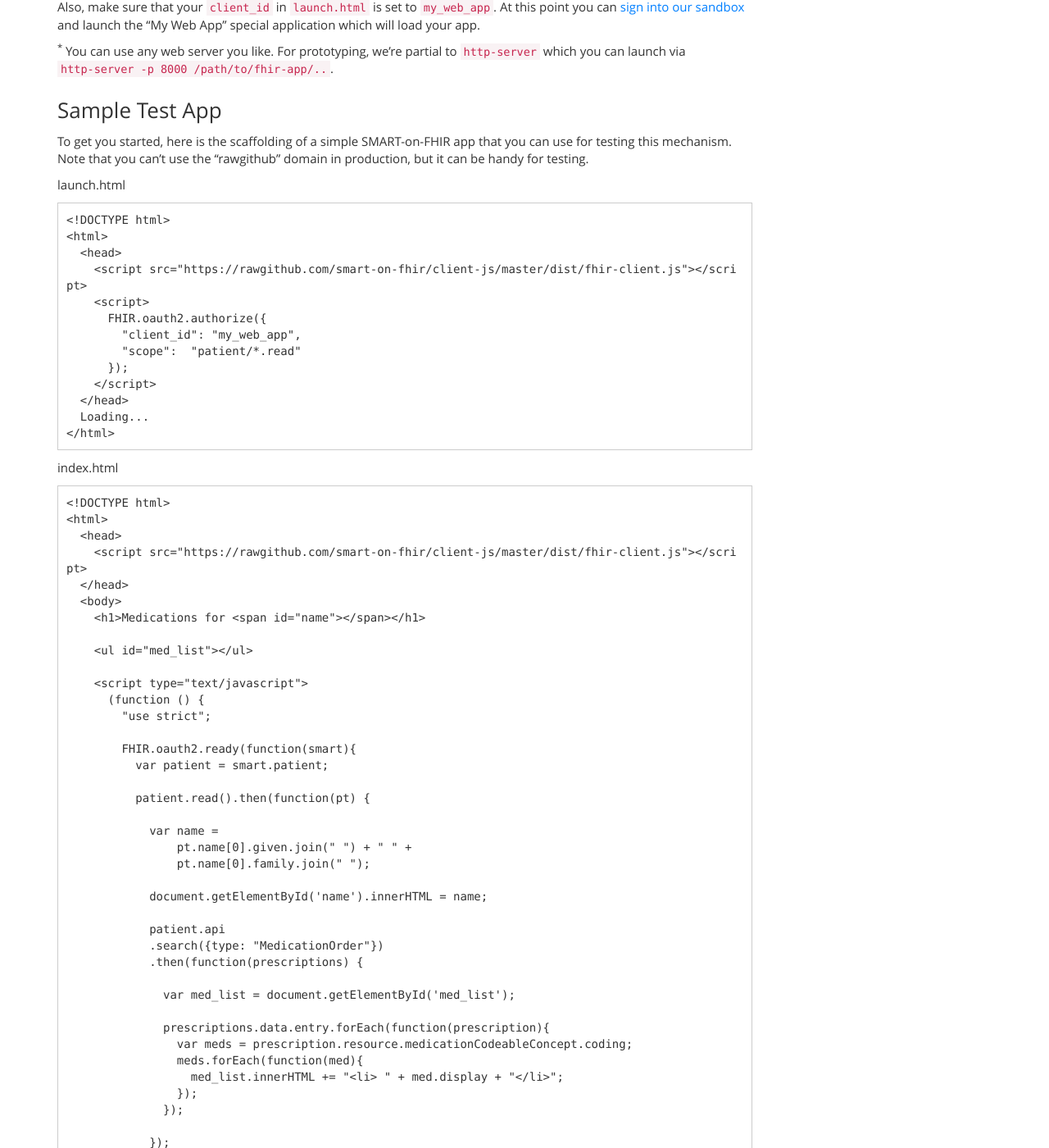
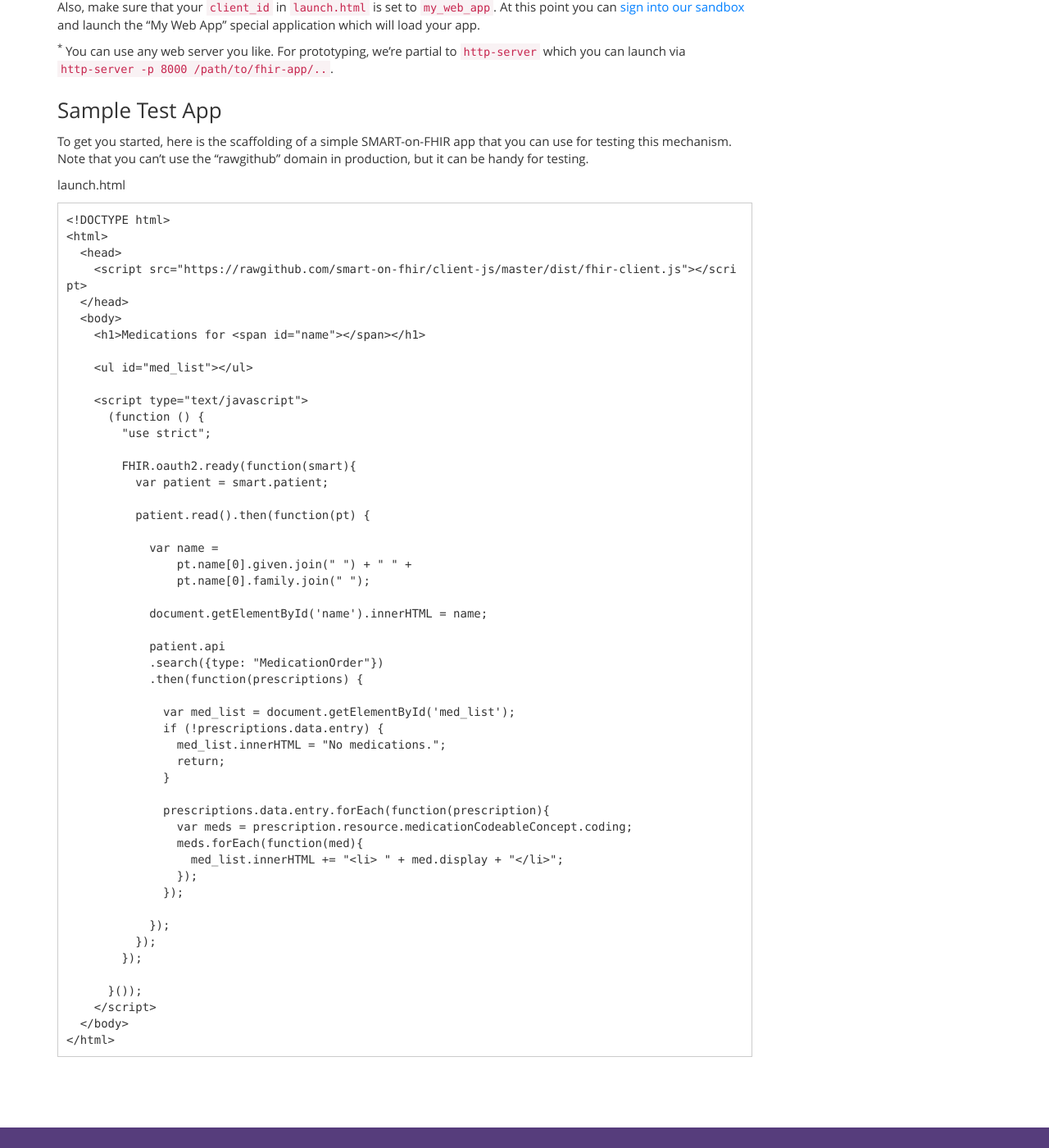
Before and after one commit to smart-on-fhir/smart-on-fhir.github.io, a Jekyll site: the page built from tutorials/testing/index.md, in a window 1280 px wide and 1400 px high, scrolled down 477 px. Shown: the whole window at 82% size. Built offline with Jekyll 4.4.1, drawn with Linux system fonts in a browser that asks for light colours; Markdown is read by kramdown in place of the engine named in the settings; some of the changed text lies outside the part shown.

Commit message:
Add a "no meds" message when med list is empty.

````diff
--- a/tutorials/testing/index.md
+++ b/tutorials/testing/index.md
@@ -38,24 +38,6 @@ launch.html
 <html>
   <head>
     <script src="https://rawgithub.com/smart-on-fhir/client-js/master/dist/fhir-client.js"></script>
-    <script>
-      FHIR.oauth2.authorize({
-        "client_id": "my_web_app",
-        "scope":  "patient/*.read"
-      });
-    </script>
-  </head>
-  Loading...
-</html>
-```
-
-index.html
-
-```
-<!DOCTYPE html>
-<html>
-  <head>
-    <script src="https://rawgithub.com/smart-on-fhir/client-js/master/dist/fhir-client.js"></script>
   </head>
   <body>
     <h1>Medications for <span id="name"></span></h1>
@@ -82,6 +64,10 @@ index.html
             .then(function(prescriptions) {
 
               var med_list = document.getElementById('med_list');
+              if (!prescriptions.data.entry) {
+                med_list.innerHTML = "No medications.";
+                return;
+              }
 
               prescriptions.data.entry.forEach(function(prescription){
                 var meds = prescription.resource.medicationCodeableConcept.coding;
````
